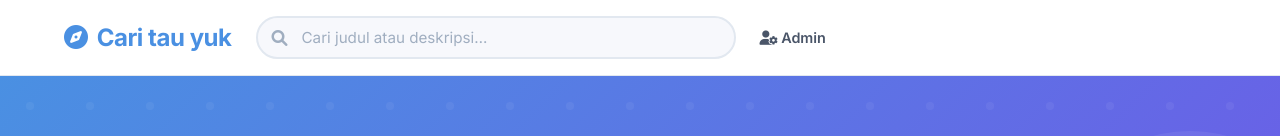
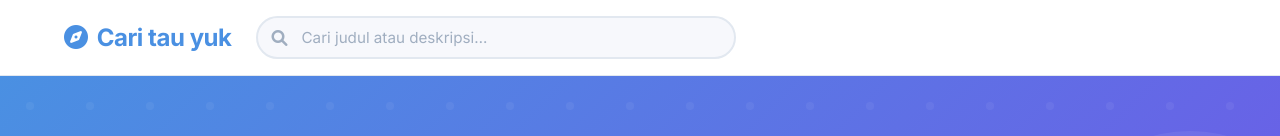
Before and after one commit to duniafilm452-debug/caritauyuk, a website: page detail.html in a window 1280 px wide. Shown: the top 136 px of the page. Drawn offline with nearby package versions, Linux system fonts and the light colour scheme; no server answers.

Commit message:
Remove admin navigation from detail.html
Removed admin navigation link from detail.html

```diff
--- a/detail.html
+++ b/detail.html
@@ -96,12 +96,6 @@ id="searchInput"
 class="search-input"
 placeholder="Cari judul atau deskripsi…">
 </div>
-
-<nav>
-<a href="admin.html" style="color:var(--text-secondary);font-weight:600;font-size:.9rem;">
-<i class="fas fa-user-cog"></i> Admin
-</a>
-</nav>
 
 </div>
 </header>
```
